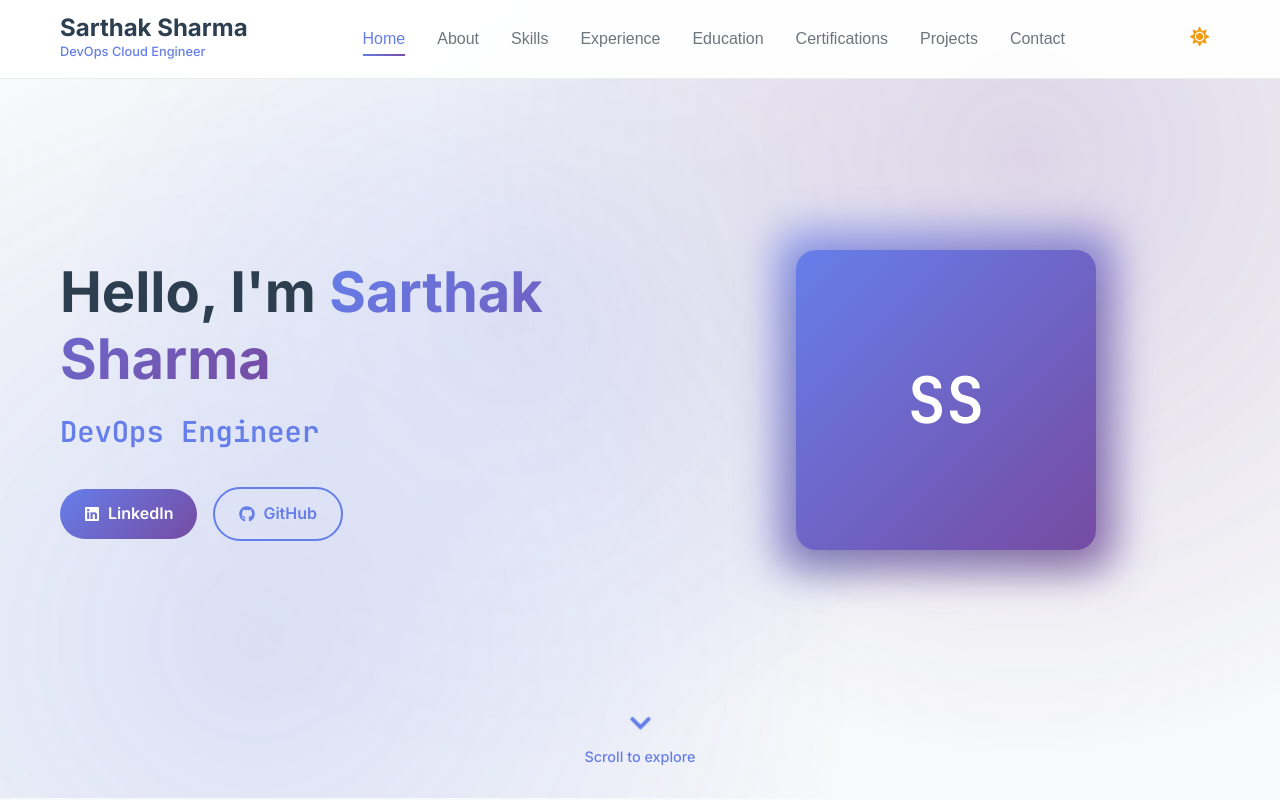
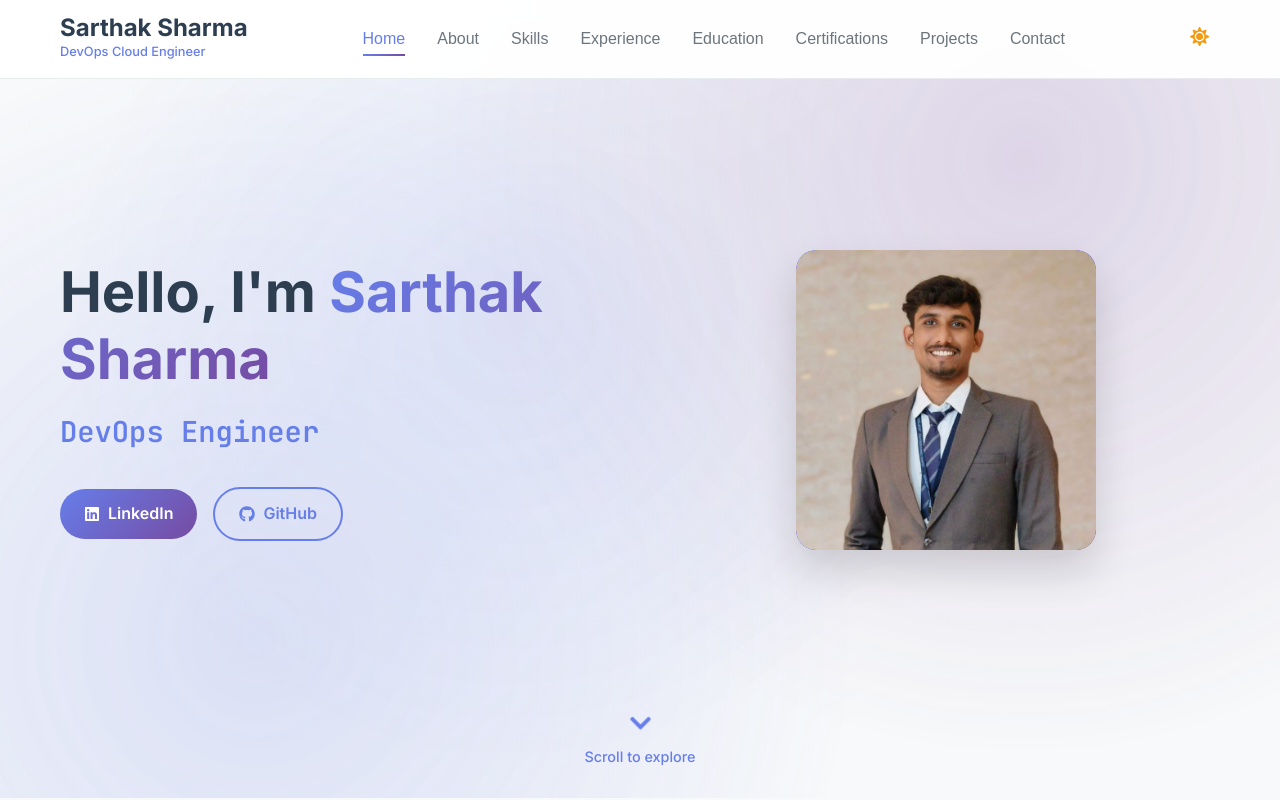
Before and after one commit to SarthakSharma007/Personal-portfolio-webpage-devops, a React (Create React App) app in the folder client/: page / in a window 1280 px wide. Shown: the top 800 px of the page. Built offline with nearby package versions, Linux system fonts and the light colour scheme; no server answers; the HTML template or start-up script is replaced by a standard one.

Commit message:
Updated CSS, components, and backend routes

```diff
--- a/client/src/components/Home.css
+++ b/client/src/components/Home.css
@@ -129,26 +129,31 @@
   position: relative;
   width: 300px;
   height: 300px;
+  border-radius: 20px; /* Rounded rectangle */
+  overflow: hidden; /* Ensure photo fits inside */
+  box-shadow: 0 20px 40px var(--shadow-medium);
 }
 
 .profile-image-placeholder {
   width: 100%;
   height: 100%;
-  border-radius: 50%;
+  border-radius: 20px; /* Rounded rectangle */
   background: var(--accent-gradient);
   display: flex;
   align-items: center;
   justify-content: center;
   position: relative;
-  z-index: 2;
-  box-shadow: 0 20px 40px var(--shadow-medium);
+  z-index: 1;
+  overflow: hidden;
 }
 
-.initials {
-  font-size: 4rem;
-  font-weight: 700;
-  color: white;
-  font-family: 'JetBrains Mono', monospace;
+.profile-image {
+  width: 100%;
+  height: 100%;
+  object-fit: cover;
+  border-radius: 20px; /* Rounded rectangle */
+  position: relative;
+  z-index: 2;
 }
 
 .image-glow {
@@ -157,7 +162,7 @@
   left: -20px;
   right: -20px;
   bottom: -20px;
-  border-radius: 50%;
+  border-radius: 20px; /* Rounded rectangle */
   background: var(--accent-gradient);
   opacity: 0.3;
   filter: blur(20px);
@@ -225,10 +230,6 @@
     width: 250px;
     height: 250px;
   }
-
-  .initials {
-    font-size: 3rem;
-  }
 }
 
 @media (max-width: 768px) {
@@ -256,10 +257,6 @@
   .profile-image-container {
     width: 200px;
     height: 200px;
-  }
-
-  .initials {
-    font-size: 2.5rem;
   }
 }
 
@@ -290,8 +287,4 @@
     width: 150px;
     height: 150px;
   }
-
-  .initials {
-    font-size: 2rem;
-  }
 }
--- a/client/src/components/Home.js
+++ b/client/src/components/Home.js
@@ -4,6 +4,7 @@ import { FaGithub, FaLinkedin, FaChevronDown } from 'react-icons/fa';
 import { useInView } from 'react-intersection-observer';
 import api from '../services/api';
 import './Home.css';
+import profileImage from '../assets/profile/my resume photot.jpg'; // ✅ Added import
 
 const Home = () => {
   const [personalInfo, setPersonalInfo] = useState(null);
@@ -128,13 +129,9 @@ const Home = () => {
             transition={{ duration: 0.8, delay: 0.4 }}
           >
             <div className="profile-image-container">
+              {/* ✅ Replaced initials with actual profile photo */}
               <div className="profile-image-placeholder">
-                <span className="initials">
-                  {(personalInfo?.full_name || 'Sarthak Sharma')
-                    .split(' ')
-                    .map(name => name[0])
-                    .join('')}
-                </span>
+                <img src={profileImage} alt="Profile" className="profile-image" />
               </div>
               <div className="image-glow"></div>
             </div>
```
Also changed, not shown: client/src/assets/profile/my resume photot.jpg (added).
